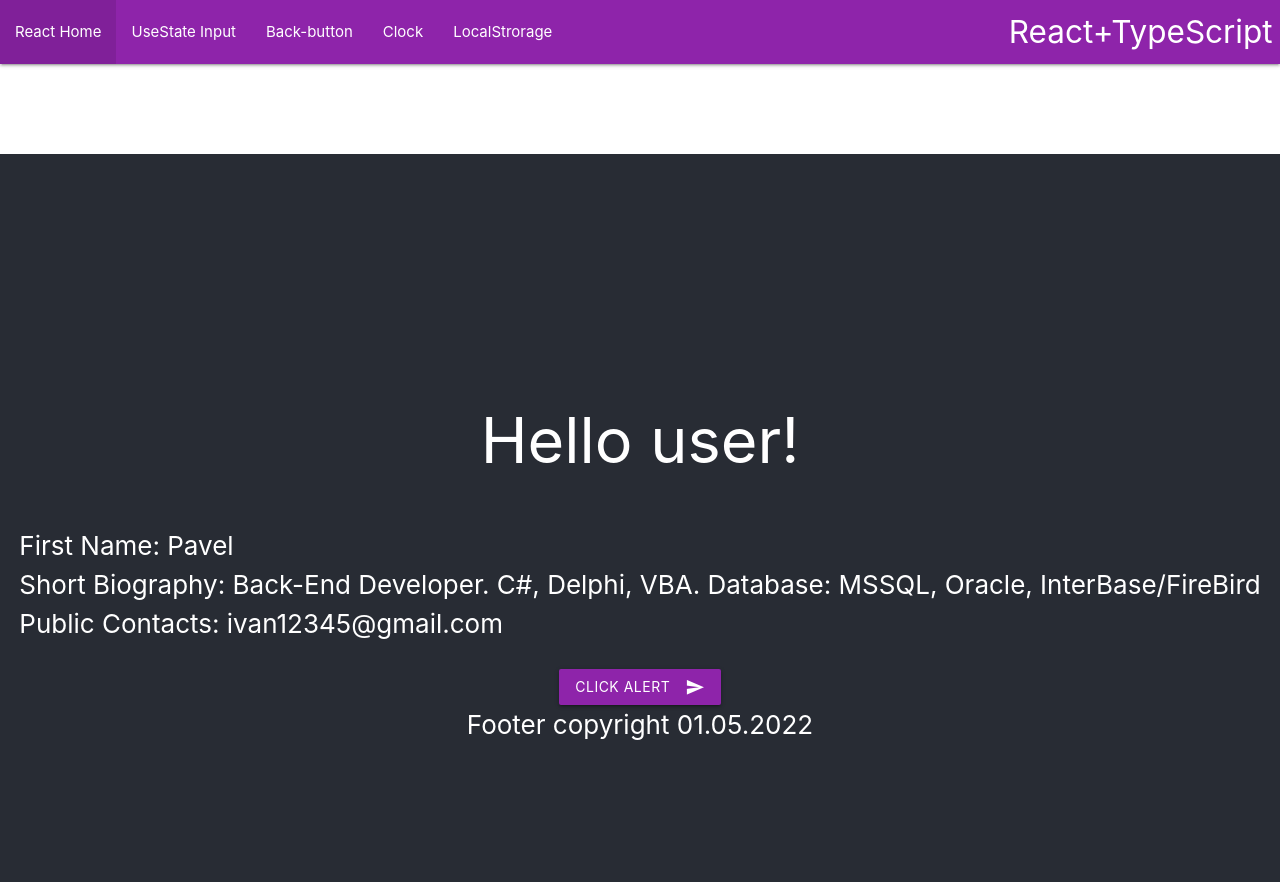
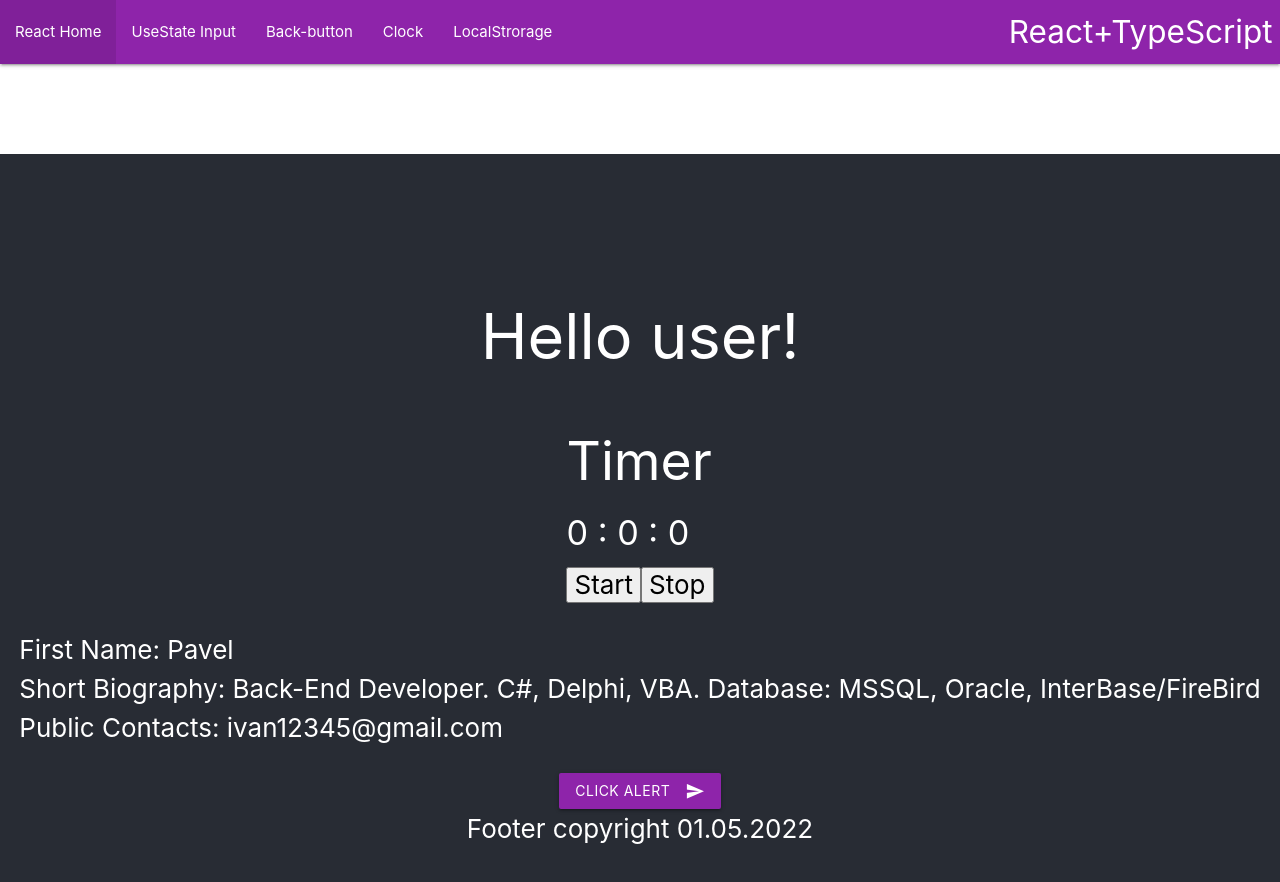
Before and after one commit to paskarweb/myproj, a React (Create React App) app: page / in a window 1280 px wide. Shown: the top 882 px of the page. Built offline with nearby package versions, Linux system fonts and the light colour scheme.

Commit message:
Timer in HomePage 2022.05.17

```diff
--- a/src/App.tsx
+++ b/src/App.tsx
@@ -10,6 +10,8 @@ import { BrowserRouter, Routes, Route } from 'react-router-dom'
 import { TodosPage } from './pages/TodosPage';
 import { AboutPage } from './pages/AboutPage';
 import FormInputText from './components/FormInputText';
+import { TimerCard, TimerDataCtx, TimerStateReducer } from './components/TimerV1';
+import { useReducer } from 'react';
 
 
 /*const user = {
@@ -24,6 +26,12 @@ const HandleClick = () => (
 
 const App = () => {
 
+  //for timer
+  const [timer, dispatchAction] = useReducer(TimerStateReducer, {
+    hours: 0,
+    minutes: 0,
+    seconds: 0,
+  })
 
   return (
     <>
@@ -41,6 +49,11 @@ const App = () => {
 
       <div className={styles.homeContent}>
         <h1>Hello user!</h1>
+
+        <TimerDataCtx.Provider value={{ ...timer, dispatchAction }}>
+          <TimerCard />
+        </TimerDataCtx.Provider>
+
         <AppUsrData />
 
         <Btn OnClick={() => HandleClick()} text="Click alert" />
--- /dev/null
+++ b/src/components/TimerV1.tsx
@@ -0,0 +1,80 @@
+import React, { useContext, useReducer } from 'react';
+import { useState, useEffect, createContext } from 'react';
+//import logo from './logo.svg';
+
+export let intervalID: any;
+
+type TimerData = {
+    hours: number;
+    minutes: number;
+    seconds: number;
+}
+
+const defaultTimerData: TimerData = {
+    hours: 0,
+    minutes: 0,
+    seconds: 0,
+}
+
+export type TimerDataState = TimerData & {
+    //метод расширяем, принимает св-во data (тип TimerData) и возвращает void (ничего возвращаем)
+    dispatchAction: (action: TimerDataAction) => void;
+}
+
+//Создаем Action. Это тип
+type SetTimerStartAction = {
+    type: "SET_TIMER_START_ACTION";
+    playload: number;
+};
+
+type SetTimerStopAction = {
+    type: "SET_TIMER_STOP_ACTION";
+};
+
+//TimerDataAction - тип создаем для удобства, 2-ва типа SetTimerStartAction или SetTimerStopAction
+type TimerDataAction = SetTimerStartAction | SetTimerStopAction;
+
+//Reducer - принимает Action (Событие) и возвращает State (состояние)
+export const TimerStateReducer = (
+    state: TimerData,
+    action: TimerDataAction
+): TimerData => {
+    switch (action.type) {
+        case 'SET_TIMER_START_ACTION':
+            return {
+                ...state
+                , seconds: state.seconds < 60 ? state.seconds + action.playload : 0
+                , minutes: state.seconds > 59 ? state.minutes + action.playload : state.minutes
+                , hours: state.minutes > 59 ? state.hours + action.playload : state.hours
+            };
+        case 'SET_TIMER_STOP_ACTION':
+            clearInterval(intervalID);
+            return {
+                ...state
+            };  //---{ ...state, onBench: false };
+    }
+}
+
+export const TimerDataCtx = createContext<TimerDataState>({
+    ...defaultTimerData,
+    dispatchAction: () => { }
+});
+
+
+export const TimerCard = () => {
+    const { hours, minutes, seconds, dispatchAction } = useContext(TimerDataCtx);
+    return (
+        <div>
+            <h2>Timer</h2>
+            <div><h4>{hours} : {minutes} : {seconds} </h4>
+                <button onClick={() => intervalID = setInterval(() => dispatchAction({ type: 'SET_TIMER_START_ACTION', playload: 1 }), 1000)
+                }
+                >Start</button>
+                <button onClick={() => dispatchAction({ type: 'SET_TIMER_STOP_ACTION' })
+                }
+                >Stop
+                </button>
+            </div>
+        </div>
+    )
+}
```
